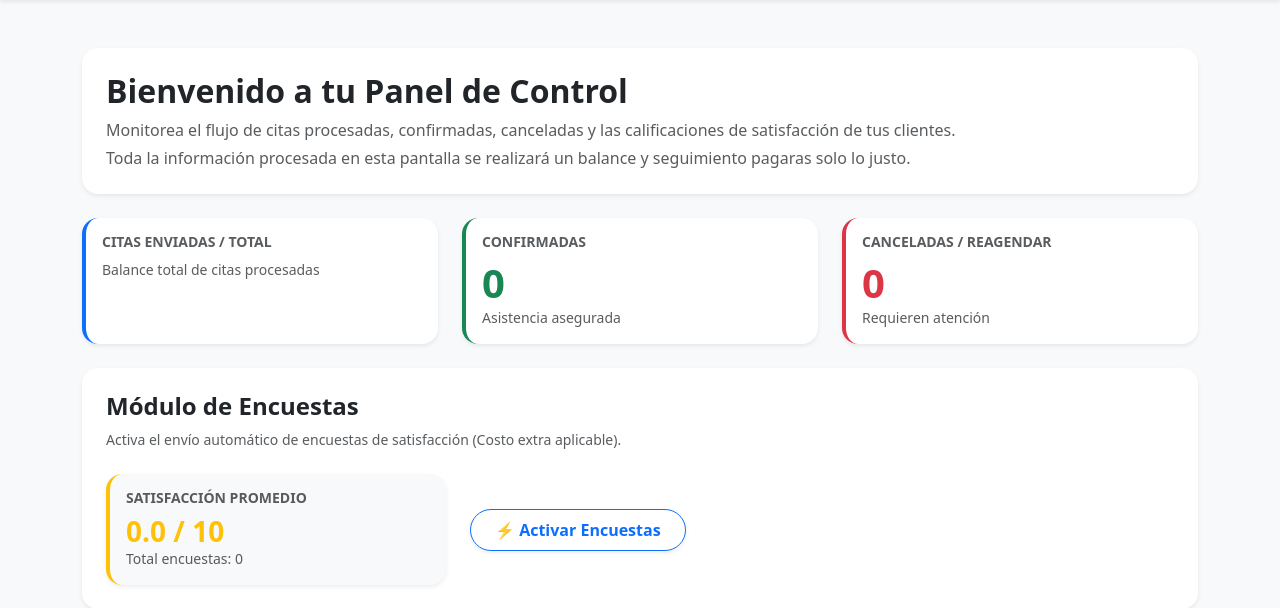
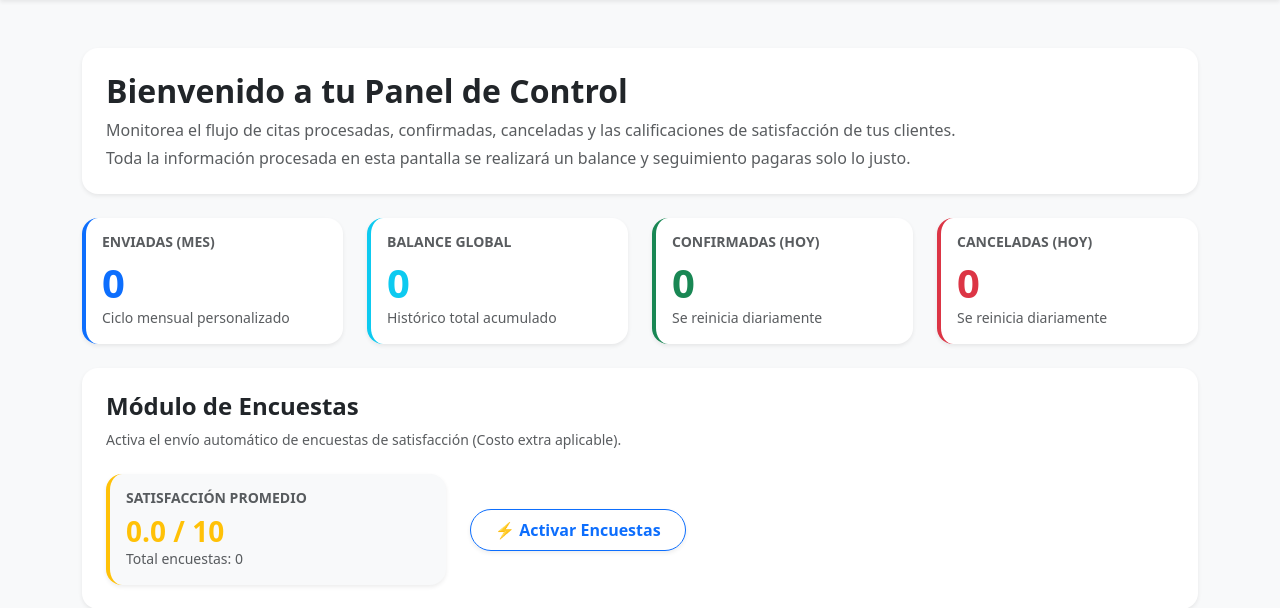
Before and after one commit to gerard24zam-netizen/asistente_virtual, a Flask app: page /dashboard in a window 1280 px wide. Shown: the part 56-664 px from the top of the page. Run offline with Flask 3, Linux system fonts and the light colour scheme; the visitor is signed in with stand-in values (Sample User, id 1).

Commit message:
Update dashboard.html

```diff
--- a/templates/dashboard.html
+++ b/templates/dashboard.html
@@ -44,30 +44,39 @@
 
         <!-- Tarjetas de Métricas -->
         <div class="row g-4 mb-4">
-            <!-- 1. Citas Enviadas / Total -->
-            <div class="col-md-4">
+            <!-- 1. Citas Enviadas Mes -->
+            <div class="col-md-3">
                 <div class="card border-0 shadow-sm rounded-4 p-3 bg-white border-start border-primary border-4 h-100">
-                    <h6 class="text-muted text-uppercase small fw-bold">Citas Enviadas / Total</h6>
-                    <h3 class="fw-bold text-primary mb-0 display-6">{{ datos.citas_enviadas }}</h3>
-                    <small class="text-muted">Balance total de citas procesadas</small>
+                    <h6 class="text-muted text-uppercase small fw-bold">Enviadas (Mes)</h6>
+                    <h3 class="fw-bold text-primary mb-0 display-6">{{ datos.citas_enviadas_mes }}</h3>
+                    <small class="text-muted">Ciclo mensual personalizado</small>
                 </div>
             </div>
 
-            <!-- 2. Confirmadas -->
-            <div class="col-md-4">
-                <div class="card border-0 shadow-sm rounded-4 p-3 bg-white border-start border-success border-4 h-100">
-                    <h6 class="text-muted text-uppercase small fw-bold">Confirmadas</h6>
-                    <h3 class="fw-bold text-success mb-0 display-6">{{ datos.citas_confirmadas }}</h3>
-                    <small class="text-muted">Asistencia asegurada</small>
+            <!-- 2. Balance Global -->
+            <div class="col-md-3">
+                <div class="card border-0 shadow-sm rounded-4 p-3 bg-white border-start border-info border-4 h-100">
+                    <h6 class="text-muted text-uppercase small fw-bold">Balance Global</h6>
+                    <h3 class="fw-bold text-info mb-0 display-6">{{ datos.citas_enviadas_global }}</h3>
+                    <small class="text-muted">Histórico total acumulado</small>
                 </div>
             </div>
 
-            <!-- 3. Canceladas / Reagendar -->
-            <div class="col-md-4">
+            <!-- 3. Confirmadas (Hoy) -->
+            <div class="col-md-3">
+                <div class="card border-0 shadow-sm rounded-4 p-3 bg-white border-start border-success border-4 h-100">
+                    <h6 class="text-muted text-uppercase small fw-bold">Confirmadas (Hoy)</h6>
+                    <h3 class="fw-bold text-success mb-0 display-6">{{ datos.citas_confirmadas }}</h3>
+                    <small class="text-muted">Se reinicia diariamente</small>
+                </div>
+            </div>
+
+            <!-- 4. Canceladas / Reagendar (Hoy) -->
+            <div class="col-md-3">
                 <div class="card border-0 shadow-sm rounded-4 p-3 bg-white border-start border-danger border-4 h-100">
-                    <h6 class="text-muted text-uppercase small fw-bold">Canceladas / Reagendar</h6>
+                    <h6 class="text-muted text-uppercase small fw-bold">Canceladas (Hoy)</h6>
                     <h3 class="fw-bold text-danger mb-0 display-6">{{ datos.citas_canceladas }}</h3>
-                    <small class="text-muted">Requieren atención</small>
+                    <small class="text-muted">Se reinicia diariamente</small>
                 </div>
             </div>
         </div>
```
